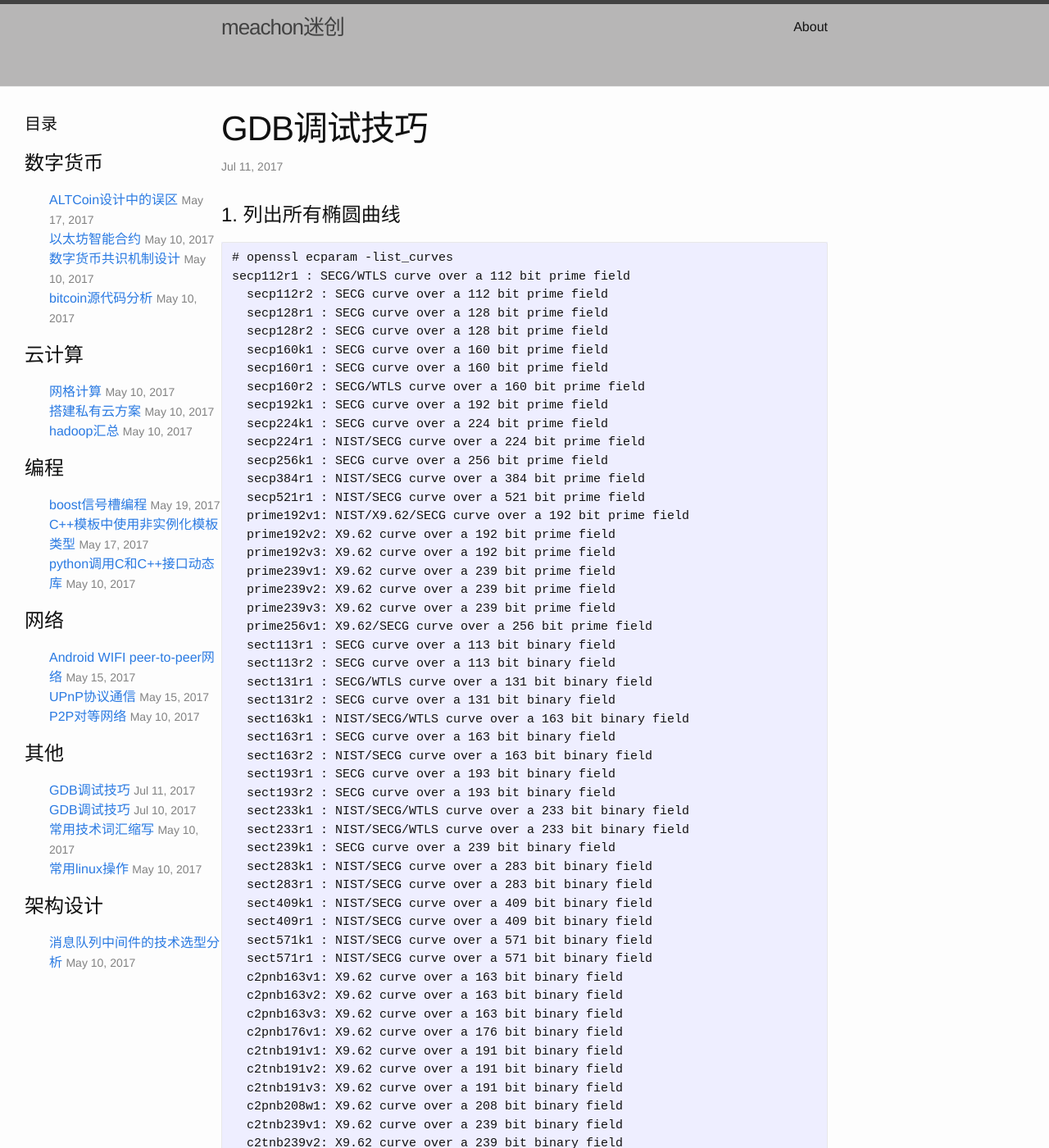
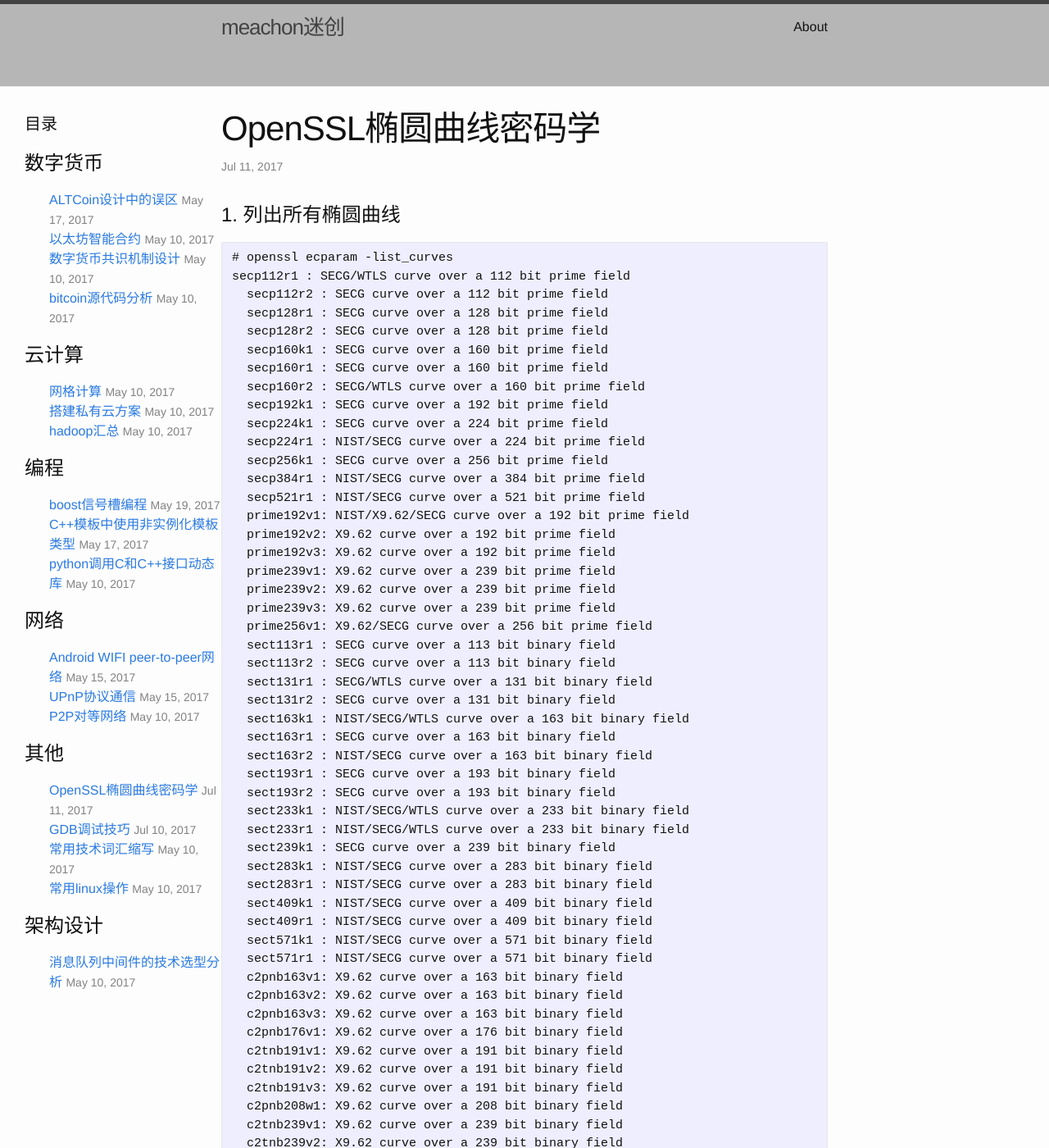
Before and after one commit to meachon/meachon.github.io, a Jekyll site: the page built from _posts/2017-07-11-openssl椭圆曲线密码学.md, in a window 1280 px wide and 1400 px high. Shown: the whole window at 82% size. Built offline with Jekyll 4.4.1, drawn with Linux system fonts in a browser that asks for light colours.

Commit message:
修改OpenSSL椭圆学习编程

```diff
--- a/_posts/2017-07-11-openssl椭圆曲线密码学.md
+++ b/_posts/2017-07-11-openssl椭圆曲线密码学.md
@@ -1,6 +1,6 @@
 ---
 layout: post
-title:  "GDB调试技巧"
+title:  "OpenSSL椭圆曲线密码学"
 date:   2017-07-11 09:55:39 +0800
 categories: 其他
 ---
```
